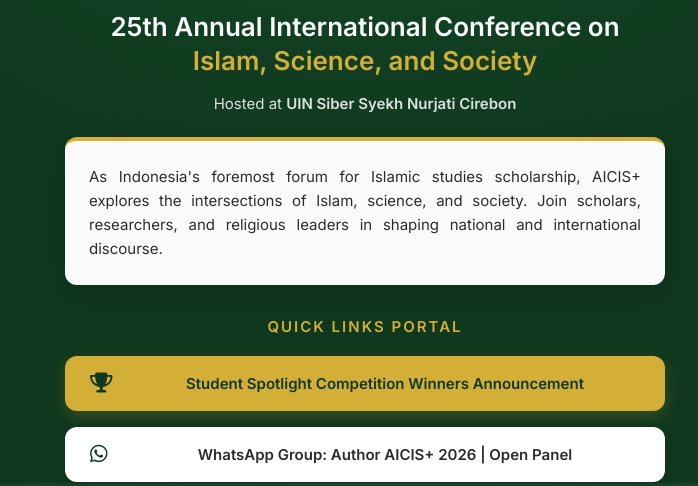
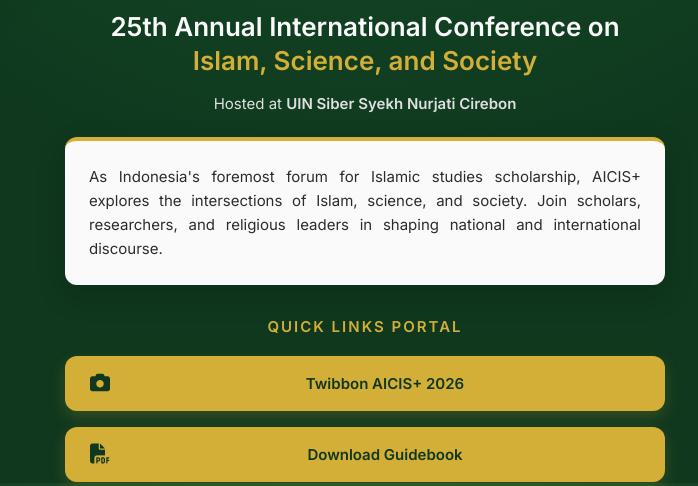
Before and after one commit to laboratoriumsiber-26/aicis-quicklinks, a plain HTML site: page index.html in a window 1280 px wide. Shown: the part 317-803 px from the top of the page, without its empty margins (275-973 px from the left). Drawn offline with Linux system fonts and the light colour scheme.

Commit message:
Update links and content in index.html

```diff
--- a/index.html
+++ b/index.html
@@ -63,10 +63,16 @@
                 style="color: var(--accent-gold); font-size: 15px; font-weight: 700; letter-spacing: 2px; text-transform: uppercase; text-align: center; margin-bottom: 4px;">
                 Quick Links Portal</div>
 
-            <a href="https://aicis.uinssc.ac.id/student-spotlight-winners" class="link-btn primary-btn"
+            <a href="https://twb.nz/readyfor-aicisplus2026" class="link-btn primary-btn"
                 target="_blank" rel="noopener noreferrer">
-                <i class="fa-solid fa-trophy icon"></i>
-                Student Spotlight Competition Winners Announcement
+                <i class="fa-solid fa-camera icon"></i>
+                Twibbon AICIS+ 2026
+            </a>
+
+            <a href="https://aicis.uinssc.ac.id/storage/downloads/01M7CSY7TS7G2NR1C74GGNAB2S.pdf" class="link-btn primary-btn"
+                target="_blank" rel="noopener noreferrer">
+                <i class="fa-solid fa-file-pdf icon"></i>
+                Download Guidebook
             </a>
 
             <a href="https://chat.whatsapp.com/JXbbpyHaNB97d7YPJAbEnz?s=sh&p=a&mlu=4&ilr=4"
```
